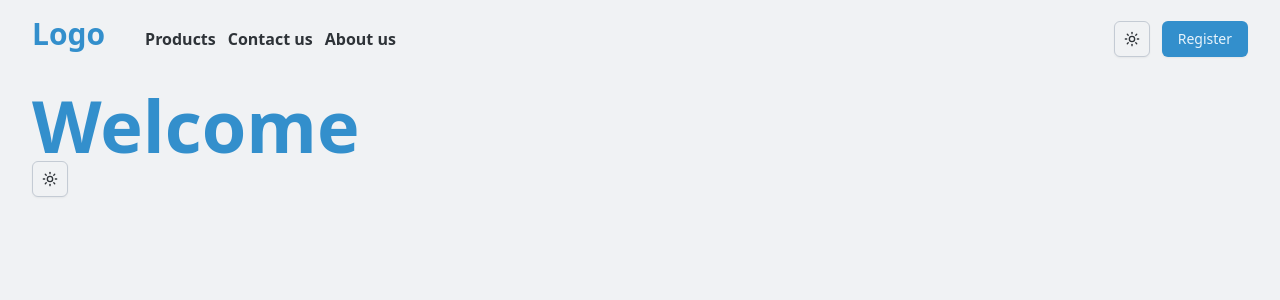
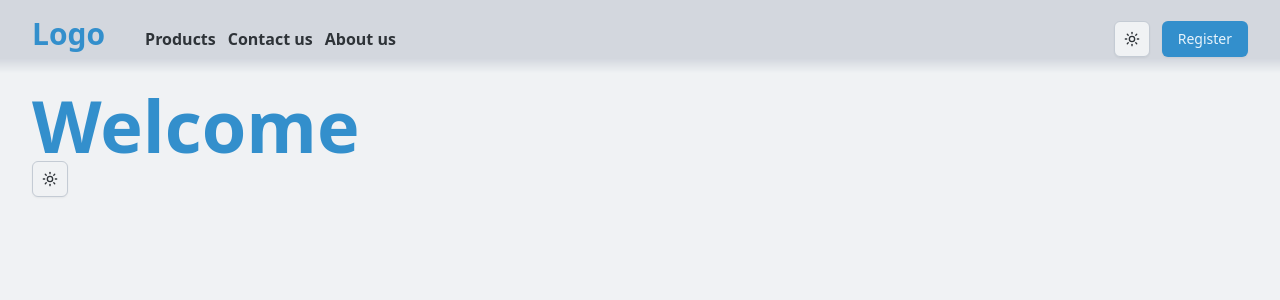
Before and after one commit to kareem172/Outlet-store, a Next.js app: page / in a window 1280 px wide. Shown: the top 300 px of the page. Built offline with nearby package versions, Linux system fonts and the light colour scheme.

Commit message:
add background colors variants

```diff
--- a/app/globals.css
+++ b/app/globals.css
@@ -5,6 +5,8 @@
 
 @theme inline {
   --color-background: var(--background);
+  --color-background-100: var(--background-100);
+  --color-background-200: var(--background-200);
   --color-foreground: var(--foreground);
   --font-sans: var(--font-geist-sans);
   --font-mono: var(--font-geist-mono);
@@ -46,6 +48,8 @@
 @layer base {
   :root {
     --background: hsl(220 15% 95%);
+    --background-100: hsl(220 15% 85%);
+    --background-200: hsl(220 15% 75%);
     --foreground: hsl(210 10% 20%);
     --card: hsl(220 15% 95%);
     --card-foreground: hsl(210 10% 20%);
@@ -83,6 +87,8 @@
 
   .dark {
     --background: hsl(220 15% 10%);
+    --background-100: hsl(220 15% 15%);
+    --background-200: hsl(220 15% 20%);
     --foreground: hsl(204 50% 90%);
     --card: hsl(220 15% 10%);
     --card-foreground: hsl(204 50% 90%);
--- a/components/navbar.tsx
+++ b/components/navbar.tsx
@@ -16,7 +16,8 @@ import { Menu } from "lucide-react";
 
 export default function Navbar() {
   return (
-    <nav className="container flex items-baseline gap-10">
+    <nav className="bg-background-100 mask-b-from-80%">
+      <div className="container flex items-baseline gap-10">
         <Link href="/">
           <h1 className="text-3xl font-extrabold text-primary">Logo</h1>
         </Link>
@@ -24,6 +25,7 @@ export default function Navbar() {
           <NavbarContent className="hidden md:flex" />
           <NavActions className="hidden md:flex" />
           <MobileNavbar />
+        </div>
       </div>
     </nav>
   );
```
Lines whose indentation alone changed are shown as unchanged.
